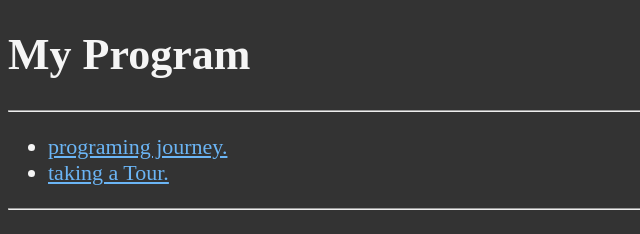
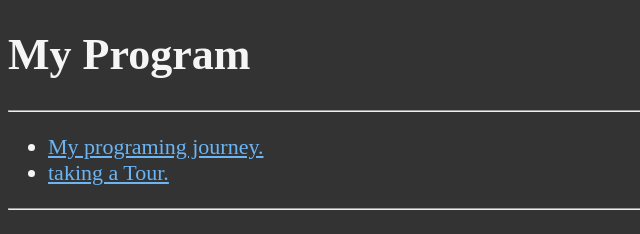
Before and after one commit to Radnova932/Archive932, a plain HTML site: page index.html in a window 1280 px wide. Shown: the top 234 px of the page, 0-640 px from the left. Drawn offline with Linux system fonts and the light colour scheme.

Commit message:
Update index.html

```diff
--- a/index.html
+++ b/index.html
@@ -17,7 +17,7 @@
       <nav aria-label="primary navigation">
         <ul>
           <li>
-            <a href="#program">programing journey.</a>
+            <a href="#program">My programing journey.</a>
           </li>
           <li>
             <a href="#vacation">taking a Tour.</a>
```
